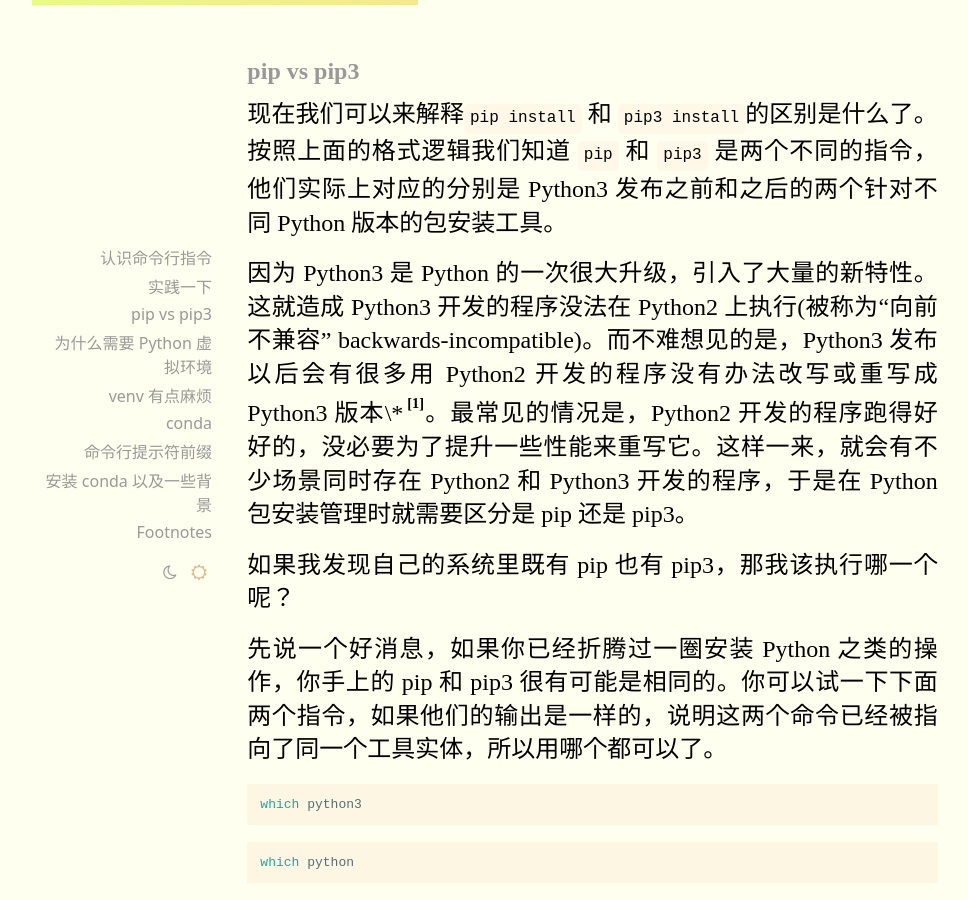
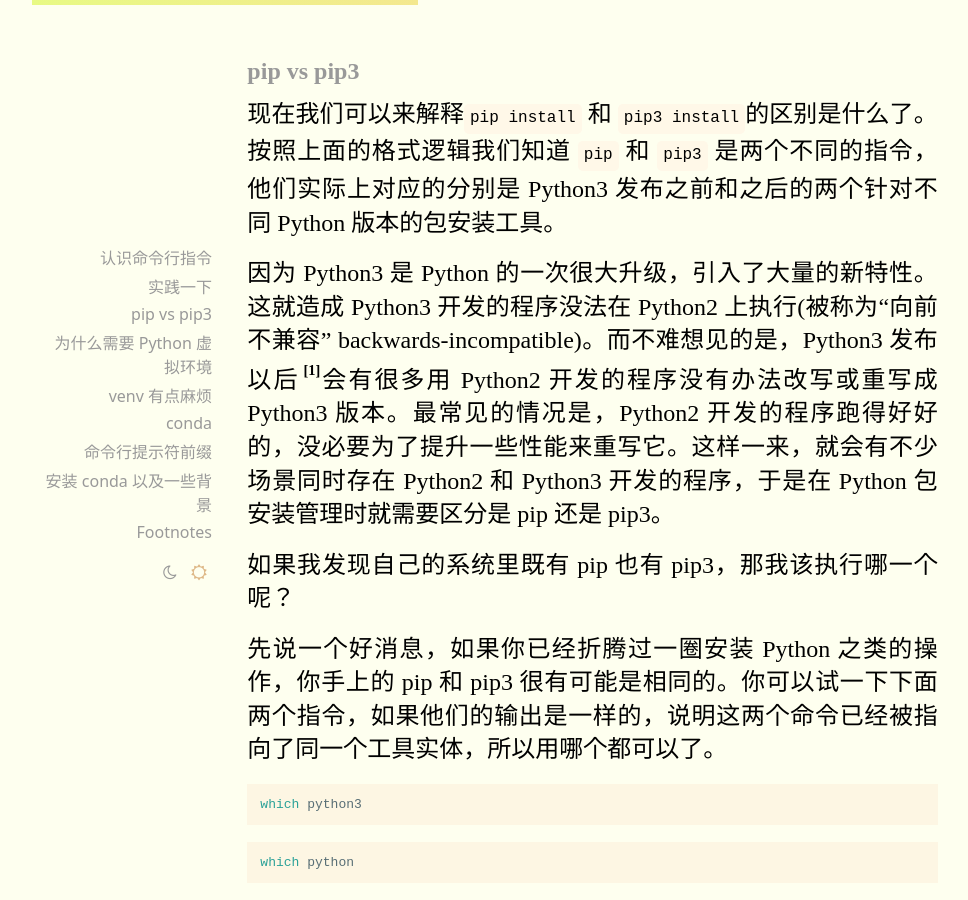
Before and after one commit to alai/alai.github.io, a Jekyll site: the page b/venv.html, which Jekyll copies as it is, in a window 1280 px wide and 900 px high, scrolled down 3039 px. Shown: the whole window, without its empty margins (24-992 px from the left). Built offline with Jekyll 4.4.1, drawn with Linux system fonts in a browser that asks for light colours.

Commit message:
new post published.

```diff
--- a/b/venv.html
+++ b/b/venv.html
@@ -109,7 +109,7 @@
 
               <p>现在我们可以来解释<code>pip install</code> 和 <code>pip3 install</code>的区别是什么了。按照上面的格式逻辑我们知道 <code>pip</code> 和 <code>pip3</code> 是两个不同的指令，他们实际上对应的分别是 Python3 发布之前和之后的两个针对不同 Python 版本的包安装工具。</p>
 
-              <p>因为 Python3 是 Python 的一次很大升级，引入了大量的新特性。这就造成 Python3 开发的程序没法在 Python2 上执行(被称为“向前不兼容” backwards-incompatible)。而不难想见的是，Python3 发布以后会有很多用 Python2 开发的程序没有办法改写或重写成 Python3 版本<span class="has-note"><span class="note-text">\*</span><sup>[1]</sup></span>。最常见的情况是，Python2 开发的程序跑得好好的，没必要为了提升一些性能来重写它。这样一来，就会有不少场景同时存在 Python2 和 Python3 开发的程序，于是在 Python 包安装管理时就需要区分是 pip 还是 pip3。</p>
+              <p>因为 Python3 是 Python 的一次很大升级，引入了大量的新特性。这就造成 Python3 开发的程序没法在 Python2 上执行(被称为“向前不兼容” backwards-incompatible)。而不难想见的是，<span class="has-note"><span class="note-text">Python3 发布以后</span><sup>[1]</sup></span>会有很多用 Python2 开发的程序没有办法改写或重写成 Python3 版本。最常见的情况是，Python2 开发的程序跑得好好的，没必要为了提升一些性能来重写它。这样一来，就会有不少场景同时存在 Python2 和 Python3 开发的程序，于是在 Python 包安装管理时就需要区分是 pip 还是 pip3。</p>
 
               <p>如果我发现自己的系统里既有 pip 也有 pip3，那我该执行哪一个呢？</p>
 
```
